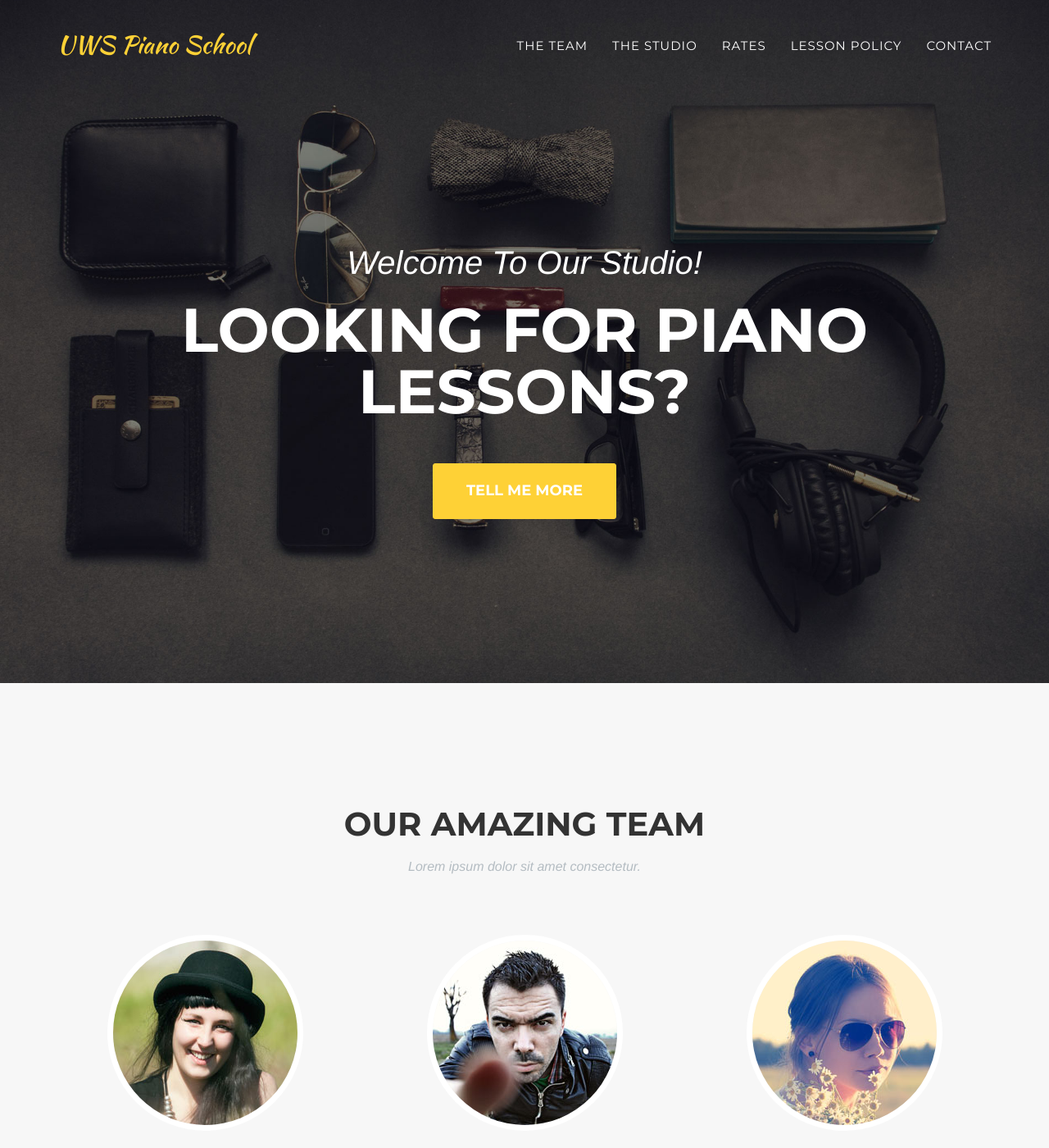
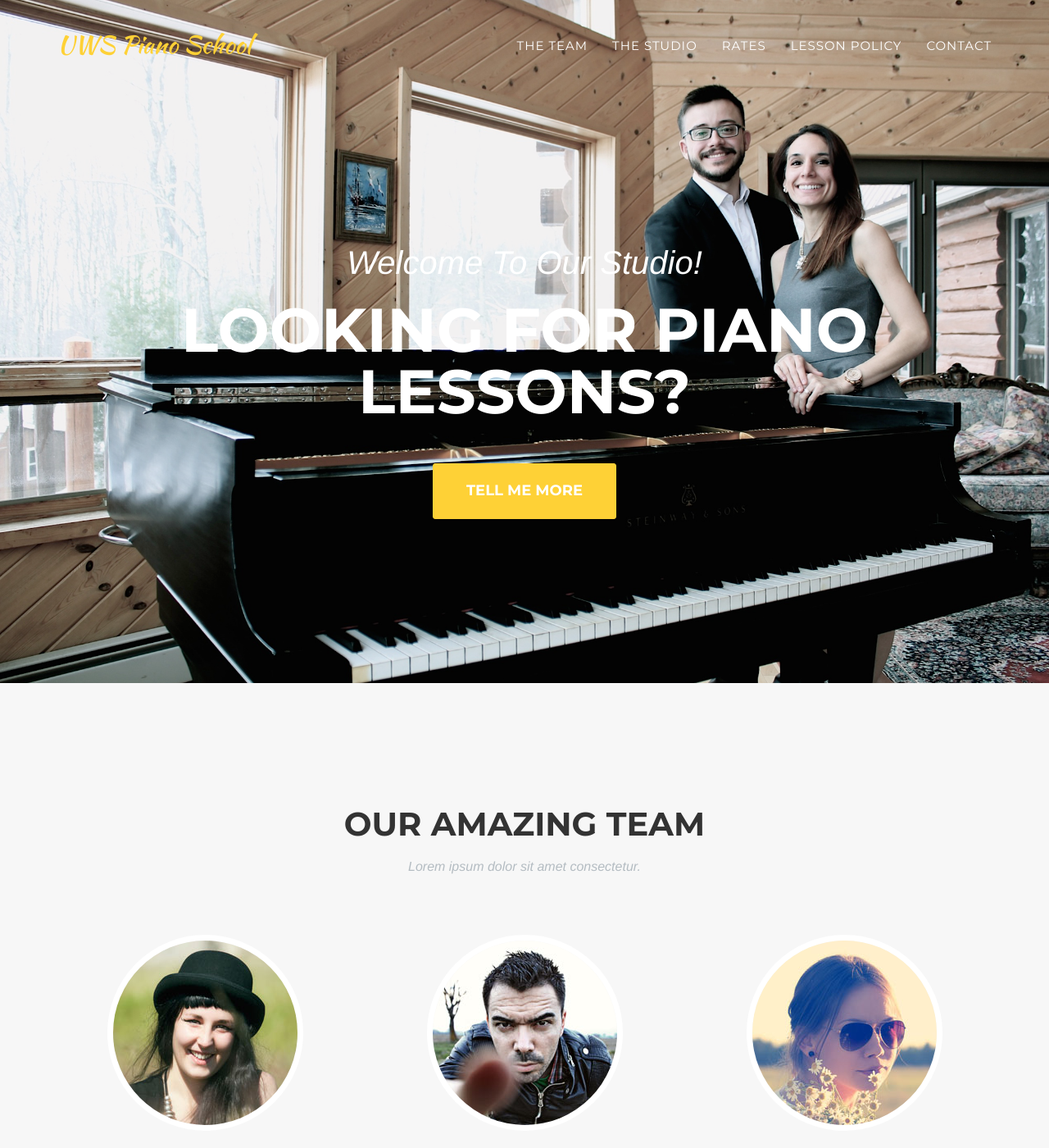
Before and after one commit to martinhenrylester/uwspianoschool, a Jekyll site: the page built from index.html, in a window 1280 px wide and 1400 px high. Shown: the whole window at 82% size. Built offline with Jekyll 4.4.1, drawn with Linux system fonts in a browser that asks for light colours; some web fonts are replaced.

Commit message:
Change main header image

```diff
--- a/_includes/css/agency.css
+++ b/_includes/css/agency.css
@@ -269,7 +269,7 @@ header {
     text-align: center;
     color: #fff;
     background-attachment: scroll;
-    background-image: url('{{ site.baseurl }}/img/header-bg.jpg');
+    background-image: url('{{ site.baseurl }}/img/side-san.jpg');
     background-position: center center;
     background-repeat: none;
     -webkit-background-size: cover;
```
